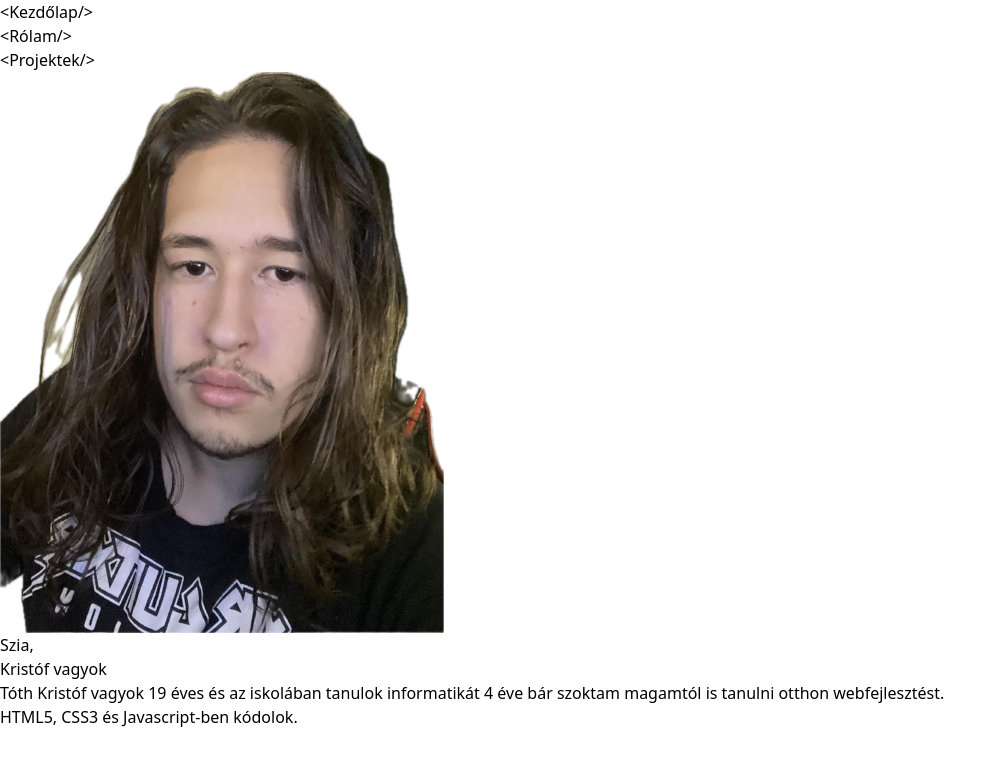
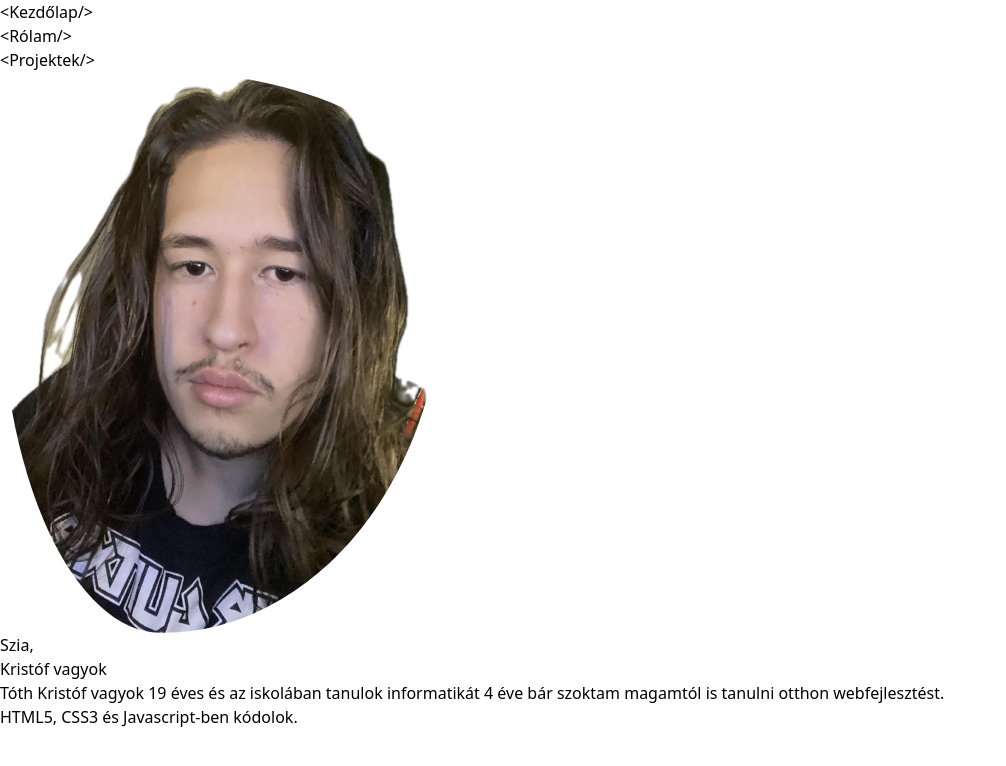
Before and after one commit to Atoti2/Portfolio, a React (Vite) app: page /#/ in a window 1280 px wide. Shown: the top 766 px of the page, without its empty margins (0-1006 px from the left). Built offline with nearby package versions, Linux system fonts and the light colour scheme.

Commit message:
profile picture border

```diff
--- a/src/App.jsx
+++ b/src/App.jsx
@@ -1,4 +1,4 @@
-import {createHashRouter, Route, Routes, createRoutesFromElements, RouterProvider } from 'react-router-dom'
+import {Route, Routes} from 'react-router-dom'
 
 //pages
 import Home from './pages/Home'
--- a/src/components/Panel.jsx
+++ b/src/components/Panel.jsx
@@ -8,14 +8,15 @@ const Panel = ({motto, images, id, setActiveId, activeId}) => {
         setActive(!active)
         setActiveId(id)
     }
-   return (
+
+    return (
        <div
         onClick={handleClick}
         className={`${id == activeId && !active ? 'panel isActive ' : 'panel'}`}
         style={{backgroundImage: `url(${images})`}} >
             {motto}
         </div>
-  )
+    )
 }
 
 export default Panel
--- /dev/null
+++ b/src/pages/Home.css
@@ -0,0 +1,3 @@
+.profilePicture{
+    border-radius: 30% 70% 70% 40% / 30% 30% 70% 70% !important;
+}
--- a/src/pages/Home.jsx
+++ b/src/pages/Home.jsx
@@ -1,10 +1,11 @@
 import logo from '../assets/profile_picture.png'
+import "./Home.css"
 const Home = () => {
     return (
         <main>
         <div id="aboutMe" className="flex flex-col sm:flex-row items-center justify-center min-h-[88vh]">
             <div className="mb-5 ml-5">
-                <img className="bg-rose-500 " src={logo} alt="picture of me"/>
+                <img className="bg-rose-500 profilePicture" src={logo} alt="picture of me"/>
             </div>
 
             <div className="flex flex-col items-center justify-center m-auto">
--- a/src/pages/Projects.jsx
+++ b/src/pages/Projects.jsx
@@ -1,7 +1,6 @@
 import Project from "../components/Project"
 import fetchData from "../assets/fetch"
 import { useEffect, useState } from "react"
-
 
 const Projects = () => {
     const [data, setData] = useState([])
@@ -21,5 +20,4 @@ const Projects = () => {
     )
 }
 
-
 export default Projects
```
Also changed, not shown: 4 other files (tests, documents, lock files or other folders).
